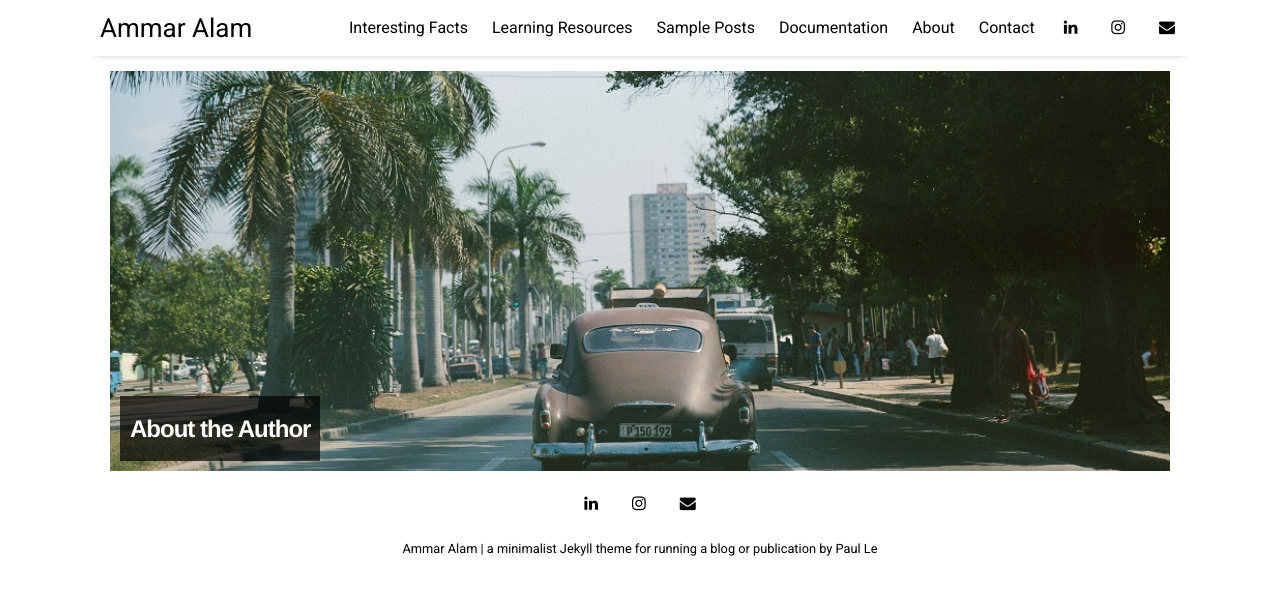
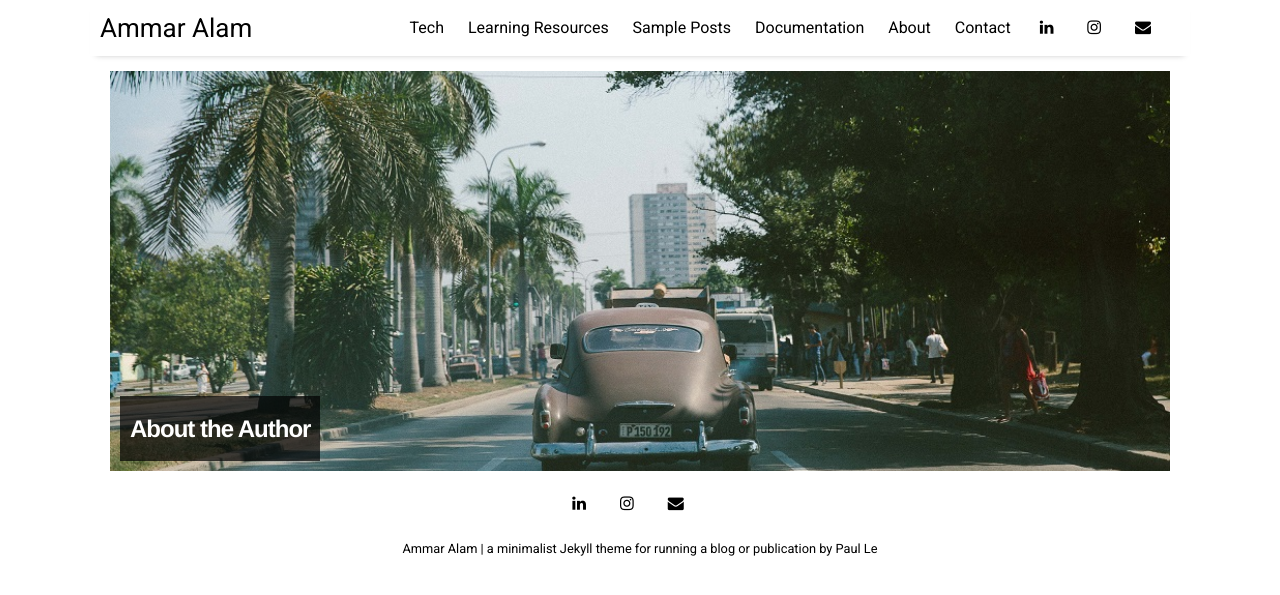
Before and after one commit to AALAM98mod100/AALAM98mod100.github.io, a Jekyll site: the page built from pages/Tech.md, in a window 1280 px wide. Shown: the top 595 px of the page. Built offline with Jekyll 4.4.1, drawn with Linux system fonts in a browser that asks for light colours; nearby versions of some CDN libraries.

```diff
--- a/_data/settings.yml
+++ b/_data/settings.yml
@@ -7,7 +7,7 @@ disqus:
 google-ID: ''
 
 menu:
-- {name: 'Interesting Facts',  url: 'facts'}
+- {name: 'Tech',  url: 'technology'}
 - {name: 'Learning Resources', url: 'resources'}
 - {name: 'Sample Posts',       url: 'sample-posts'}
 - {name: 'Documentation',      url: 'documentation'}
@@ -19,6 +19,7 @@ social:
 - {icon: 'linkedin', link:    'https://www.linkedin.com/in/ammar--alam/'}
 - {icon: 'instagram', link:  'https://instagram.com/ammar.alam'}
 - {icon: 'envelope', link:   'mailto:ammar4545@gmail.com'}
+- {icon: 'goodreads', link:   'https://www.goodreads.com/user/show/19047614-ammar-alam'}
 # - {icon: 'rss-square', link: 'rss-feed.xml'}
 
 # Customize site text
```
Also changed, not shown: pages/Tech.md (renamed from pages/facts.md, +1 -1 lines), _drafts/my-first-draft.md (added).
